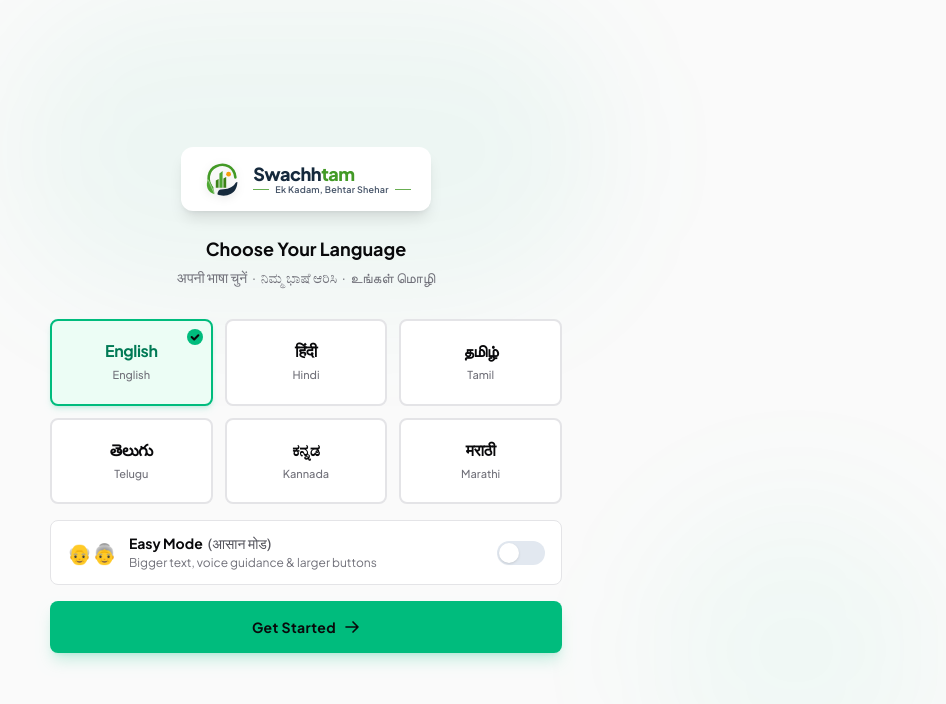
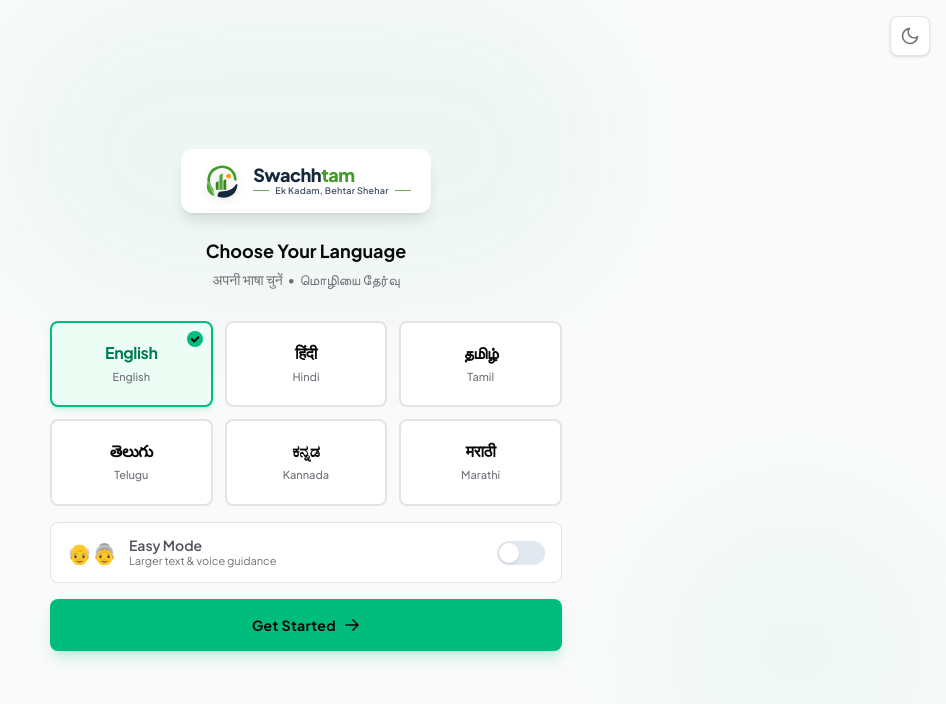
Before and after one commit to TheAfnan/Swachhtam, a React (Vite) app: page / in a window 1280 px wide. Shown: the top 704 px of the page, without its empty margins (334-1280 px from the left). Built offline with nearby package versions, Linux system fonts and the light colour scheme; no server answers; the database is empty.

Commit message:
feat: enhance language selection page - add dark/light mode toggle, fix 2-step flow, clean up corrupted strings

```diff
--- a/src/App.tsx
+++ b/src/App.tsx
@@ -48,6 +48,8 @@
   const [user, setUser] = useState<any>(null);
   const [reports, setReports] = useState<CivicReport[]>([]);
   const [zones, setZones] = useState<DigitalTwinZone[]>([]);
+  // pendingLanguage: tracks which card is highlighted — does NOT close intro until Get Started is clicked
+  const [pendingLanguage, setPendingLanguage] = useState<string>(language || '');
   const [predictions, setPredictions] = useState<PredictionHotspot[]>([]);
   const [currentTab, setCurrentTab] = useState<string>('dashboard');
   const [darkMode, setDarkMode] = useState<boolean>(() => {
@@ -298,6 +300,26 @@
             <div className="absolute top-0 left-1/2 -translate-x-1/2 w-[600px] h-[300px] bg-emerald-500/5 rounded-full blur-3xl pointer-events-none" />
             <div className="absolute bottom-0 right-0 w-[300px] h-[300px] bg-emerald-500/4 rounded-full blur-3xl pointer-events-none" />
 
+            {/* Dark / Light mode toggle — top right corner */}
+            <div className="absolute top-4 right-4 z-20">
+              <button
+                id="btn-lang-page-darkmode-toggle"
+                onClick={handleToggleDarkMode}
+                aria-label={darkMode ? "Switch to light mode" : "Switch to dark mode"}
+                className="flex items-center justify-center w-10 h-10 rounded-xl border border-slate-200 dark:border-slate-700 bg-white dark:bg-slate-800 shadow-sm hover:shadow-md hover:scale-105 active:scale-95 transition-all duration-200 text-slate-600 dark:text-slate-300"
+              >
+                {darkMode ? (
+                  <svg xmlns="http://www.w3.org/2000/svg" className="w-5 h-5" fill="none" viewBox="0 0 24 24" stroke="currentColor" strokeWidth={2}>
+                    <path strokeLinecap="round" strokeLinejoin="round" d="M12 3v1m0 16v1m9-9h-1M4 12H3m15.364-6.364-.707.707M6.343 17.657l-.707.707M17.657 17.657l-.707-.707M6.343 6.343l-.707-.707M12 7a5 5 0 1 0 0 10A5 5 0 0 0 12 7z" />
+                  </svg>
+                ) : (
+                  <svg xmlns="http://www.w3.org/2000/svg" className="w-5 h-5" fill="none" viewBox="0 0 24 24" stroke="currentColor" strokeWidth={2}>
+                    <path strokeLinecap="round" strokeLinejoin="round" d="M21 12.79A9 9 0 1 1 11.21 3 7 7 0 0 0 21 12.79z" />
+                  </svg>
+                )}
+              </button>
+            </div>
+
             <motion.div
               initial={{ opacity: 0, y: 24 }}
               animate={{ opacity: 1, y: 0 }}
@@ -305,9 +327,9 @@
               className="w-full max-w-lg relative z-10"
               id="language-intro-card"
             >
-              {/* ── Hero Header ── */}
+              {/* Hero Header */}
               <div className="text-center mb-8">
-                {/* Exact logo from brand — icon + wordmark side by side, centered */}
+                {/* Logo badge + wordmark */}
                 <motion.div
                   initial={{ opacity: 0, y: -10 }}
                   animate={{ opacity: 1, y: 0 }}
@@ -327,12 +349,12 @@
                     Choose Your Language
                   </h2>
                   <p className="text-sm text-slate-500 dark:text-slate-400 mt-1">
-                    अपनी भाषा चुनें &nbsp;·&nbsp; ನಿಮ್ಮ ಭಾಷೆ ಆರಿಸಿ &nbsp;·&nbsp; உங்கள் மொழி
+                    अपनी भाषा चुनें &nbsp;•&nbsp; மொழியை தேர்வு
                   </p>
                 </motion.div>
               </div>
 
-              {/* ── Language Cards Grid ── */}
+              {/* Language Cards Grid */}
               <motion.div
                 initial={{ opacity: 0, y: 10 }}
                 animate={{ opacity: 1, y: 0 }}
@@ -340,12 +362,11 @@
                 className="grid grid-cols-3 gap-3 mb-4"
                 id="language-selection-buttons-grid"
               >
-                {/* English always first, then remaining languages in original order */}
                 {[
                   ...SUPPORTED_LANGUAGES.filter(l => l.code === 'en'),
                   ...SUPPORTED_LANGUAGES.filter(l => l.code !== 'en')
                 ].map((lang, idx) => {
-                  const isSelected = language === lang.code;
+                  const isSelected = pendingLanguage === lang.code;
                   return (
                     <motion.button
                       key={lang.code}
@@ -356,16 +377,16 @@
                       whileHover={{ y: -2, scale: 1.03 }}
                       whileTap={{ scale: 0.97 }}
                       onClick={() => {
-                        setLanguage(lang.code);
+                        setPendingLanguage(lang.code);
                         const greetings: Record<string, string> = {
-                          en: "English selected. Welcome!",
-                          hi: "हिंदी भाषा चुनी गई है। आपका स्वागत है!",
-                          ta: "தமிழ் மொழி தேர்ந்தெடுக்கப்பட்டது. வரவேற்கிறோம்!",
-                          te: "తెలుగు భాష ఎంచుకోబడింది. స్వాగతం!",
-                          kn: "ಕನ್ನಡ ಭಾಷೆಯನ್ನು ಆಯ್ಕೆ ಮಾಡಲಾಗಿದೆ. ಸ್ವಾಗತ!",
-                          mr: "मराठी भाषा निवडली आहे. आपले स्वागत आहे!"
+                          en: "English selected. Click Get Started to continue!",
+                          hi: "हिंदी भाषा चुनी गई! अब 'शुरू करें' दबाएं।",
+                          ta: "தமிழ் மொழி தேர்ந்தெடுக்கப்பட்டது. 'தொடங்குக' அழுத்தவும்!",
+                          te: "తెలుగు భాష ఎంచుకోబడింది. 'ప్రారంభించు' నొక్కండి!",
+                          kn: "ಕನ್ನಡ ಭಾಷೆ ಆರಿಸಲಾಗಿದೆ. 'ಪ್ರಾರಂಭಿಸು' ಒತ್ತಿರಿ!",
+                          mr: "मराठी भाषा निवडली. 'सुरू करा' दाबा!"
                         };
-                        speakText(greetings[lang.code] || "Welcome");
+                        speakText(greetings[lang.code] || "Language selected!");
                       }}
                       className={`relative flex flex-col items-center justify-center gap-1.5 py-5 px-2 rounded-xl border-2 transition-all duration-200 cursor-pointer group focus:outline-none focus-visible:ring-2 focus-visible:ring-emerald-500 ${
                         isSelected
@@ -373,7 +394,7 @@
                           : 'border-slate-200 dark:border-slate-800 bg-white dark:bg-slate-900/60 hover:border-emerald-300 dark:hover:border-emerald-700 hover:bg-emerald-50/40 dark:hover:bg-emerald-950/10'
                       }`}
                     >
-                      {/* Selected check */}
+                      {/* Selected checkmark */}
                       {isSelected && (
                         <motion.span
                           initial={{ scale: 0 }}
@@ -397,7 +418,7 @@
                 })}
               </motion.div>
 
-              {/* ── Easy Mode Toggle ── */}
+              {/* Easy Mode Toggle */}
               <motion.div
                 initial={{ opacity: 0, y: 8 }}
                 animate={{ opacity: 1, y: 0 }}
@@ -405,17 +426,12 @@
                 className="flex items-center justify-between gap-4 px-4 py-3.5 rounded-xl border border-slate-200 dark:border-slate-800 bg-white dark:bg-slate-900/60 mb-4"
               >
                 <div className="flex items-center gap-3 min-w-0">
-                  <span className="text-xl select-none flex-shrink-0">👴👵</span>
+                  <span className="text-xl select-none" role="img" aria-label="seniors">👴👵</span>
                   <div className="min-w-0">
-                    <p className="text-sm font-bold text-slate-800 dark:text-slate-200 leading-tight">
-                      Easy Mode &nbsp;<span className="text-slate-400 font-medium">(आसान मोड)</span>
-                    </p>
-                    <p className="text-xs text-slate-400 dark:text-slate-500 leading-tight mt-0.5 truncate">
-                      Bigger text, voice guidance &amp; larger buttons
-                    </p>
+                    <p className="text-sm font-semibold text-slate-700 dark:text-slate-300 leading-tight">Easy Mode</p>
+                    <p className="text-[11px] text-slate-400 dark:text-slate-500 leading-tight">Larger text &amp; voice guidance</p>
                   </div>
                 </div>
-
                 {/* Custom pill toggle */}
                 <button
                   id="accessibility-intro-toggle"
@@ -433,40 +449,35 @@
                 </button>
               </motion.div>
 
-              {/* ── Start Button ── */}
+              {/* Get Started Button */}
               <motion.button
                 initial={{ opacity: 0, y: 8 }}
                 animate={{ opacity: 1, y: 0 }}
                 transition={{ delay: 0.68 }}
                 id="btn-language-intro-continue"
-                disabled={!language}
-                whileHover={language ? { y: -1, scale: 1.01 } : {}}
-                whileTap={language ? { scale: 0.98 } : {}}
+                disabled={!pendingLanguage}
+                whileHover={pendingLanguage ? { y: -1, scale: 1.01 } : {}}
+                whileTap={pendingLanguage ? { scale: 0.98 } : {}}
                 onClick={() => {
-                  setShowLanguageIntro(false);
-                  speakText(t('welcome') + ". " + t('simpleModeTip'));
+                  if (!pendingLanguage) return;
+                  setLanguage(pendingLanguage);
+                  speakText('Welcome to Swachhtam. Let us make our city better together.');
                 }}
                 className={`w-full py-4 rounded-xl font-bold text-sm tracking-wide transition-all duration-200 flex items-center justify-center gap-2 ${
-                  language
+                  pendingLanguage
                     ? 'bg-emerald-500 hover:bg-emerald-400 text-white shadow-lg shadow-emerald-500/20 cursor-pointer'
                     : 'bg-slate-100 dark:bg-slate-800 text-slate-400 cursor-not-allowed'
                 }`}
               >
-                {language ? (
+                {pendingLanguage ? (
                   <>
-                    <span>
-                      {language === 'en' ? "Get Started" :
-                       language === 'hi' ? "ऐप शुरू करें" :
-                       language === 'ta' ? "செயலியைத் தொடங்கவும்" :
-                       language === 'te' ? "యాప్‌ను ప్రారంభించండి" :
-                       language === 'kn' ? "ಆಪ್ ಪ್ರಾರಂಭಿಸಿ" : "ॲप सुरू करा"}
-                    </span>
+                    <span>Get Started</span>
                     <svg className="w-4 h-4" fill="none" viewBox="0 0 24 24" stroke="currentColor" strokeWidth={2.5}>
                       <path strokeLinecap="round" strokeLinejoin="round" d="M13.5 4.5L21 12m0 0l-7.5 7.5M21 12H3" />
                     </svg>
                   </>
                 ) : (
-                  "Select a language above / ऊपर भाषा चुनें"
+                  "Select a language above to continue"
                 )}
               </motion.button>
 
```
